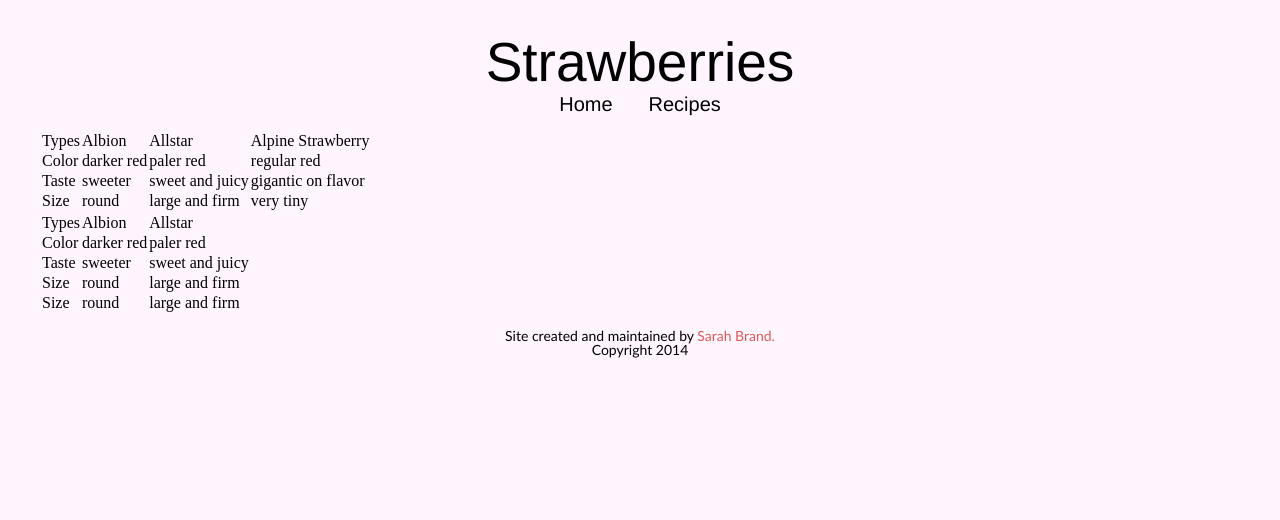
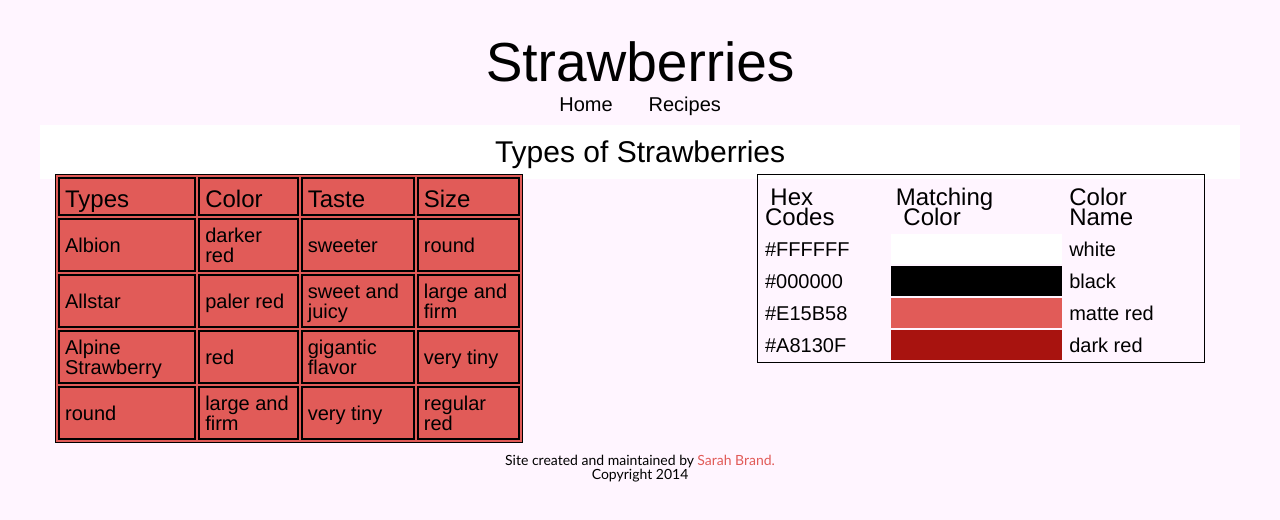
Before and after one commit to sarahbrand4/strawberries.github.io, a plain HTML site: page webpagethree.html in a window 1280 px wide. Drawn offline with Linux system fonts and the light colour scheme.

Commit message:
Worked on finalizing html and css

```diff
--- a/css/cssone.css
+++ b/css/cssone.css
@@ -27,9 +27,9 @@ nav {
 
 
 article {
-    background-color: #FFF5FF;
+    background-color: #FFFFFF;
     margin: 0 40px 0 40px;
-    padding: 5px 0 5px 0;
+    padding: 5px 15px 5px 15px;
 }
 
 
@@ -58,19 +58,17 @@ nav a {
     font-size: 20px;
     line-height:20px;
     font-weight: lighter;
-
 }
 
 /* ARTICLE RULES */
 
 article h2 {
     margin: 5px 5px 5px 5px;
-    float: left;
-    width: 40%;
     font-family: "Helvetica Neue", "arial", sans-serif;
     font-size: 30px;
     color: #000000;
     font-weight: lighter;
+    text-align: center;
 
 }
 
@@ -82,7 +80,6 @@ article h3 {
     font-size: 24px;
     color: #000000;
     font-weight: lighter;
-    background-color: #E15B58;
     text-align: center;
 
 
@@ -97,6 +94,18 @@ article h3 {
     overflow: hidden;
 
 
+}
+
+#left {
+    float: left;
+    width: 40%;
+    background-color: #E15B58;
+
+}
+
+#right {
+    float: right;
+    width: 40%;
 }
 
 /* PARAGRAPH RULES */
@@ -135,13 +144,12 @@ img {
 article ul {
     float: left;
     width: 45%;
-    background-color: #E15B58
 
 }
 
 article ol {
     clear: both;
-    width: 40%%;
+    width: 40%;
     margin: 5px 0 5px 0;
     padding: 5px 0 5px 0;
     text-align: center;
@@ -161,6 +169,63 @@ article li {
 
 }
 
+/* TABLE RULES */
+
+#left table {
+    border: 1px;
+    border-style: solid;
+    border-color: #000000;
+
+}
+
+
+#left td {
+    border: 2px;
+    border-style: solid;
+    border-color: #000000;
+    text-align: left;
+    margin: 5px;
+    padding: 5px 5px 5px 5px;
+    font-family: "Helvetica Neue", sans-serif;
+    color: #000000;
+    font-weight: lighter;
+    font-size: 20px;
+    line-height:20px;
+}
+
+#right table {
+    border: 1px;
+    border-style: solid;
+    border-color: #000000;
+}
+
+#right td {
+    text-align: left;
+    margin: 5px;
+    padding: 5px 5px 5px 5px;
+    font-family: "Helvetica Neue", sans-serif;
+    color: #000000;
+    font-weight: lighter;
+    font-size: 20px;
+    line-height:20px;
+}
+
+#right #white {
+    background-color: #FFFFFF;
+}
+
+#right #black {
+    background-color: #000000;
+}
+
+#right #red {
+    background-color: #E15B58;
+}
+
+#right #brick {
+    background-color:#A8130F;
+
+}
 
 /* LINK RULES */
 
--- a/webpagethree.html
+++ b/webpagethree.html
@@ -15,61 +15,66 @@
             </nav>
         </header>
         <article>
+            <h2>Types of Strawberries</h2>
             <div id="left">
                 <table>
                     <tr>
-                        <td>Types</td>
-                        <td>Albion</td>
-                        <td>Allstar</td>
-                        <td>Alpine Strawberry</td>
+                        <td><h3>Types</h3></td>
+                        <td><h3>Color</h3></td>
+                        <td><h3>Taste</h3></td>
+                        <td><h3>Size</h3></td>
                     </tr>
                     <tr>
-                        <td>Color</td>
+                        <td>Albion</td>
                         <td>darker red</td>
-                        <td>paler red</td>
-                        <td>regular red</td>
+                        <td>sweeter</td>
+                        <td>round</td>
                     </tr>
                     <tr>
-                        <td>Taste</td>
-                        <td>sweeter</td>
+                        <td>Allstar</td>
+                        <td>paler red</td>
                         <td>sweet and juicy</td>
-                        <td>gigantic on flavor</td>
+                        <td>large and firm</td>
                     </tr>
                     <tr>
-                        <td>Size</td>
+                        <td>Alpine Strawberry</td>
+                        <td>red</td>
+                        <td>gigantic flavor</td>
+                        <td>very tiny</td>
+                    </tr>
+                    <tr>
                         <td>round</td>
                         <td>large and firm</td>
                         <td>very tiny</td>
-                    </tr>
+                        <td>regular red</td>
                 </table>
             </div>
             <div id ="right">
                 <table>
                     <tr>
-                        <td>Types</td>
-                        <td>Albion</td>
-                        <td>Allstar</td>
+                        <td><h3>Hex Codes</h3></td>
+                        <td><h3>Matching Color</h3></td>
+                        <td><h3>Color Name</h3></td>
                     </tr>
                     <tr>
-                        <td>Color</td>
-                        <td>darker red</td>
-                        <td>paler red</td>
+                        <td>#FFFFFF</td>
+                        <td id="white"></td>
+                        <td>white</td>
                     </tr>
                     <tr>
-                        <td>Taste</td>
-                        <td>sweeter</td>
-                        <td>sweet and juicy</td>
+                        <td>#000000</td>
+                        <td id="black"></td>
+                        <td>black</td>
                     </tr>
                     <tr>
-                        <td>Size</td>
-                        <td>round</td>
-                        <td>large and firm</td>
+                        <td>#E15B58</td>
+                        <td id="red"></td>
+                        <td>matte red</td>
                     </tr>
                     <tr>
-                        <td>Size</td>
-                        <td>round</td>
-                        <td>large and firm</td>
-                    </tr>
+                        <td>#A8130F</td>
+                        <td id="brick"></td>
+                        <td>dark red</td>
                 </table>
             </div>
         </article>
```
Also changed, not shown: webpagetwo.html (+1 -1 lines).
